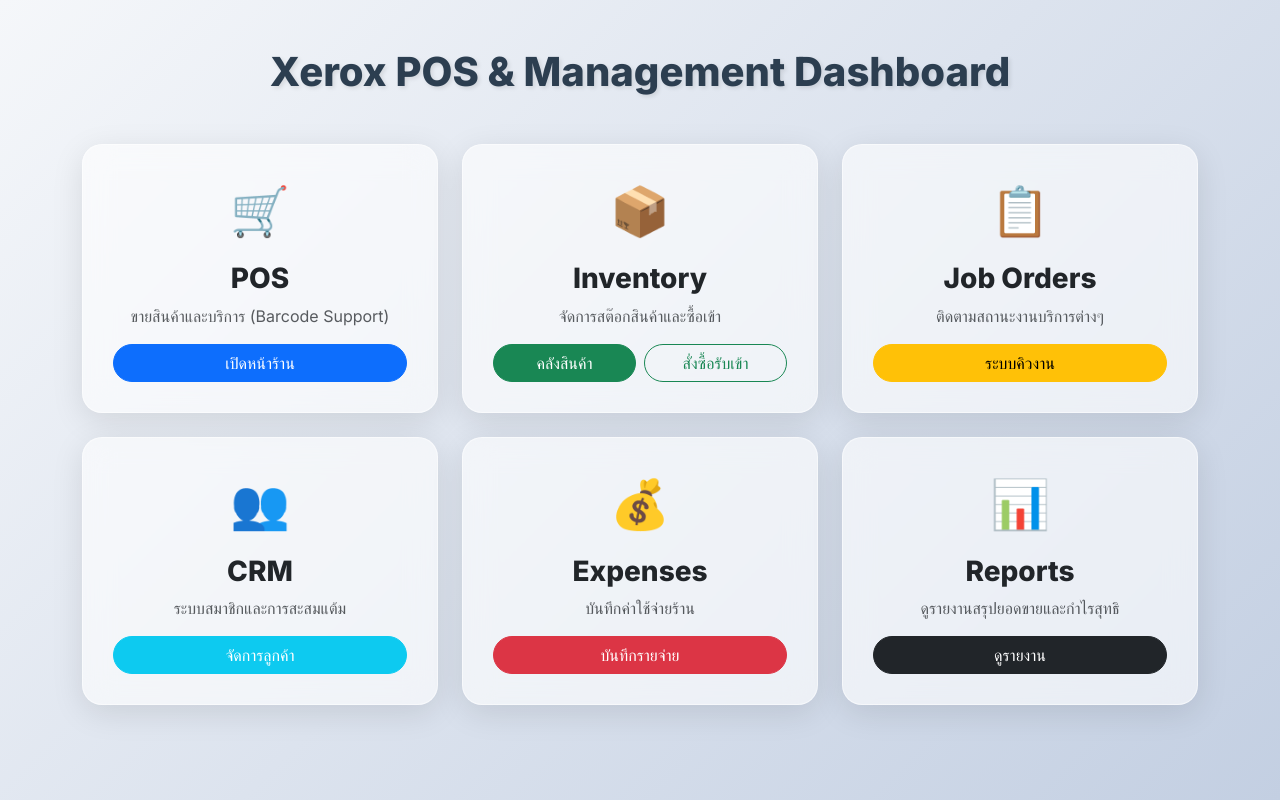
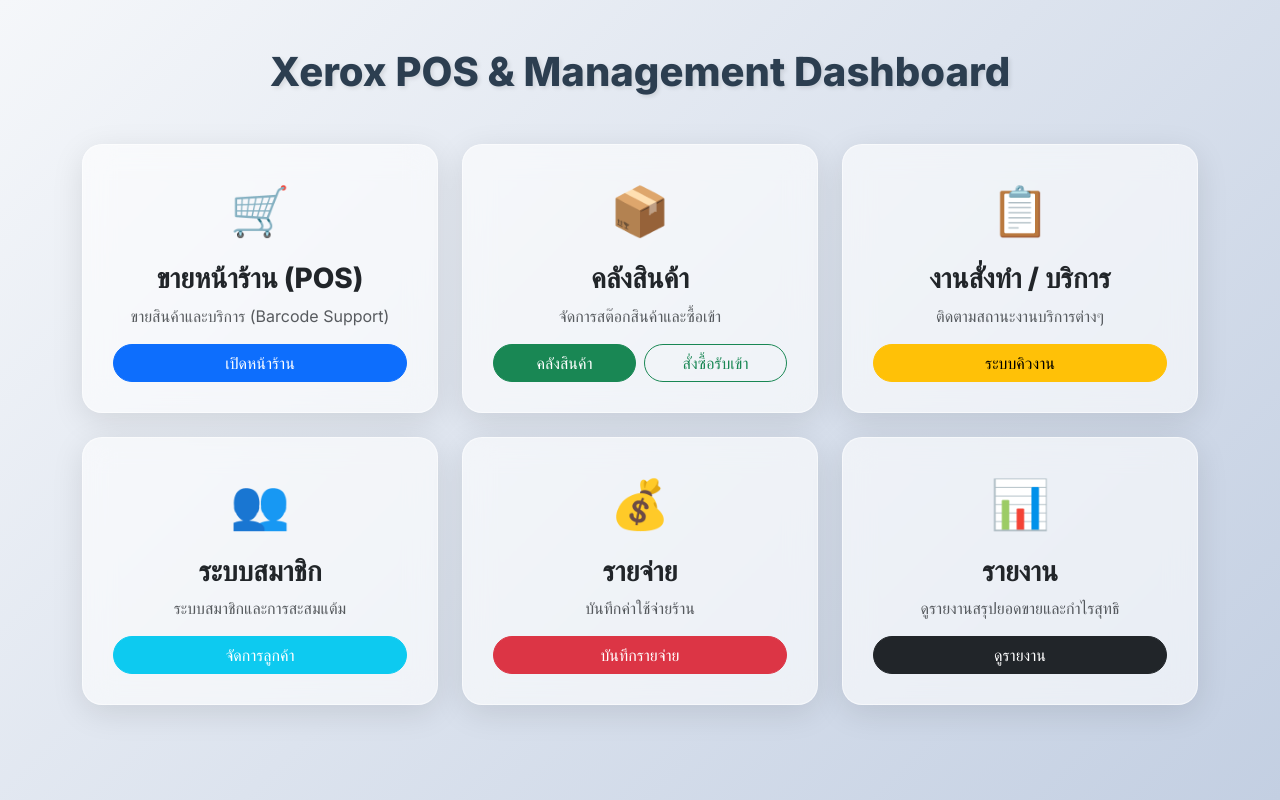
Before and after one commit to aodarmys-ops/pjcopyshop, a Flask app: page / in a window 1280 px wide. Run offline with Flask 3, Linux system fonts and the light colour scheme.

Commit message:
Change dashboard headings from English to Thai

```diff
--- a/templates/index.html
+++ b/templates/index.html
@@ -47,7 +47,7 @@
             <div class="col-md-4">
                 <div class="glass-card feature-box text-center">
                     <div class="icon">🛒</div>
-                    <h3 class="fw-bold">POS</h3>
+                    <h3 class="fw-bold">ขายหน้าร้าน (POS)</h3>
                     <p class="text-muted">ขายสินค้าและบริการ (Barcode Support)</p>
                     <a href="/pos" class="btn btn-primary w-100 rounded-pill">เปิดหน้าร้าน</a>
                 </div>
@@ -57,7 +57,7 @@
             <div class="col-md-4">
                 <div class="glass-card feature-box text-center">
                     <div class="icon">📦</div>
-                    <h3 class="fw-bold">Inventory</h3>
+                    <h3 class="fw-bold">คลังสินค้า</h3>
                     <p class="text-muted">จัดการสต๊อกสินค้าและซื้อเข้า</p>
                     <div class="d-flex gap-2">
                         <a href="/inventory" class="btn btn-success w-50 rounded-pill">คลังสินค้า</a>
@@ -70,7 +70,7 @@
             <div class="col-md-4">
                 <div class="glass-card feature-box text-center">
                     <div class="icon">📋</div>
-                    <h3 class="fw-bold">Job Orders</h3>
+                    <h3 class="fw-bold">งานสั่งทำ / บริการ</h3>
                     <p class="text-muted">ติดตามสถานะงานบริการต่างๆ</p>
                     <a href="/jobs" class="btn btn-warning w-100 rounded-pill">ระบบคิวงาน</a>
                 </div>
@@ -80,7 +80,7 @@
             <div class="col-md-4">
                 <div class="glass-card feature-box text-center">
                     <div class="icon">👥</div>
-                    <h3 class="fw-bold">CRM</h3>
+                    <h3 class="fw-bold">ระบบสมาชิก</h3>
                     <p class="text-muted">ระบบสมาชิกและการสะสมแต้ม</p>
                     <a href="/crm" class="btn btn-info w-100 rounded-pill text-white">จัดการลูกค้า</a>
                 </div>
@@ -90,7 +90,7 @@
             <div class="col-md-4">
                 <div class="glass-card feature-box text-center">
                     <div class="icon">💰</div>
-                    <h3 class="fw-bold">Expenses</h3>
+                    <h3 class="fw-bold">รายจ่าย</h3>
                     <p class="text-muted">บันทึกค่าใช้จ่ายร้าน</p>
                     <a href="/expenses" class="btn btn-danger w-100 rounded-pill">บันทึกรายจ่าย</a>
                 </div>
@@ -100,7 +100,7 @@
             <div class="col-md-4">
                 <div class="glass-card feature-box text-center">
                     <div class="icon">📊</div>
-                    <h3 class="fw-bold">Reports</h3>
+                    <h3 class="fw-bold">รายงาน</h3>
                     <p class="text-muted">ดูรายงานสรุปยอดขายและกำไรสุทธิ</p>
                     <a href="/reports" class="btn btn-dark w-100 rounded-pill">ดูรายงาน</a>
                 </div>
```
